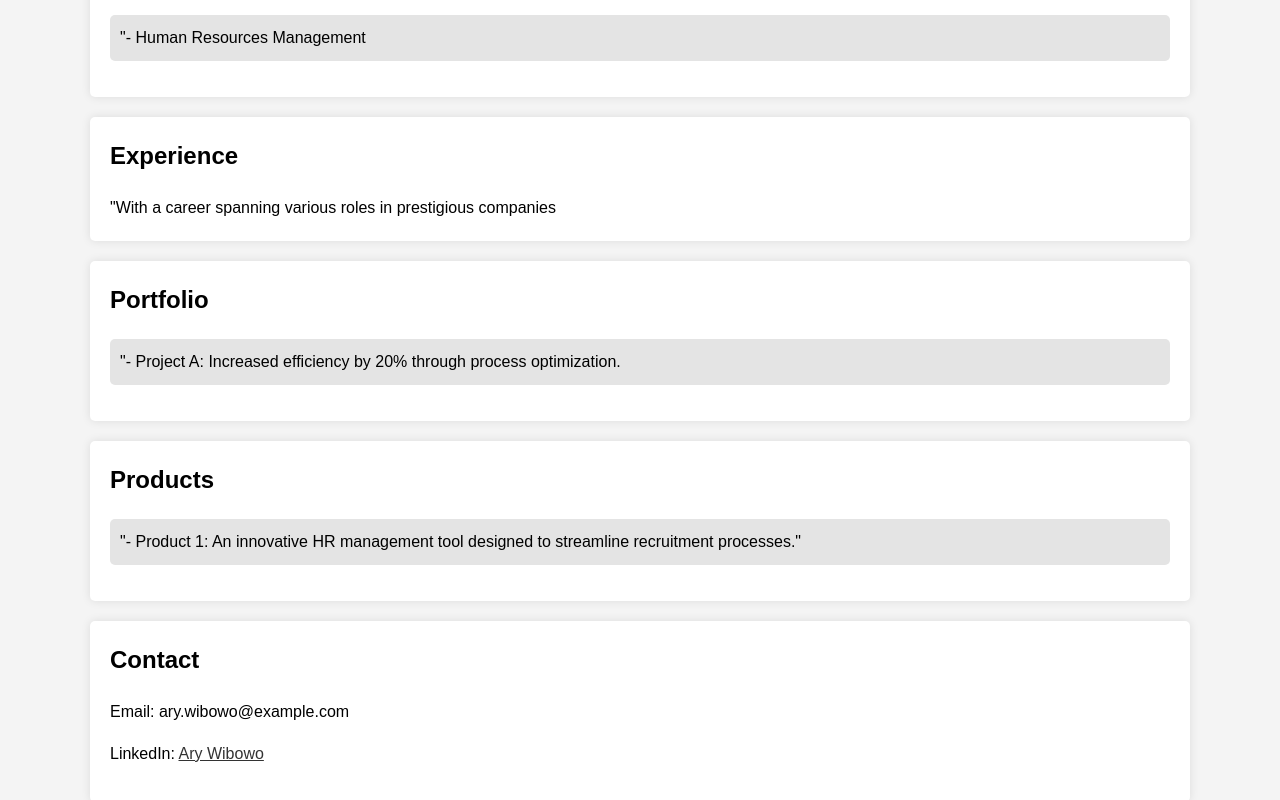
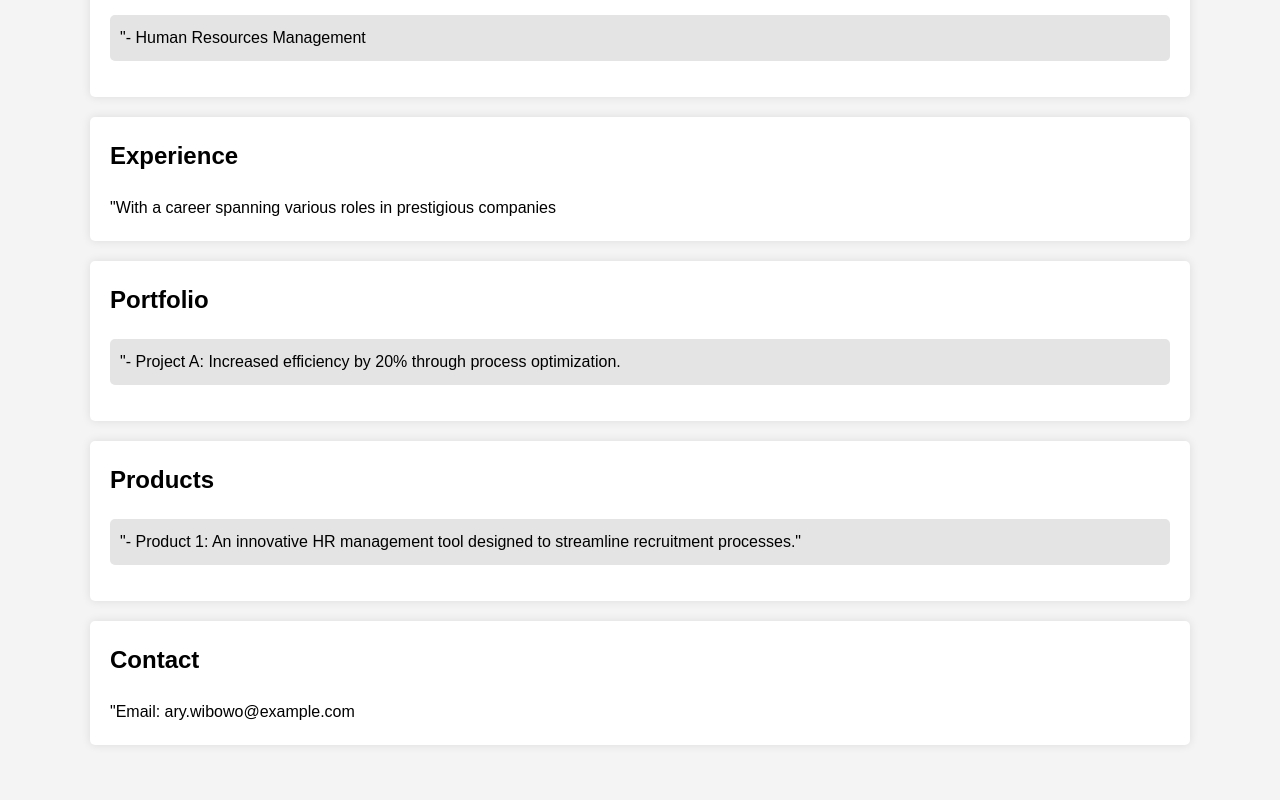
Before and after one commit to ImHeroesKiller/my-bio, a plain HTML site: page index.html in a window 1280 px wide. Shown: the part 404-1204 px from the top of the page. After the commit the page ends 1169 px from the top, so only its background shows below. Drawn offline with Linux system fonts and the light colour scheme.

Commit message:
Update index.html

```diff
--- a/index.html
+++ b/index.html
@@ -47,8 +47,7 @@
         </section>
         <section id="contact" class="section">
             <h2>Contact</h2>
-            <p>Email: ary.wibowo@example.com</p>
-            <p>LinkedIn: <a href="https://www.linkedin.com/in/boworesearch/" target="_blank">Ary Wibowo</a></p>
+            <div id="contact-content"></div>
         </section>
     </main>
     <script src="script.js"></script>
```
